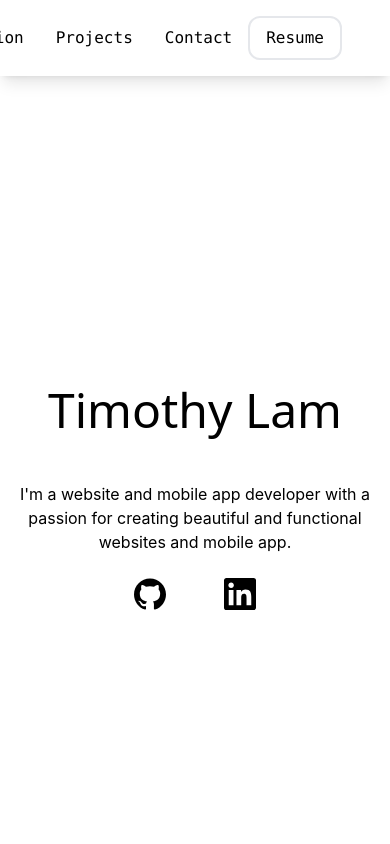
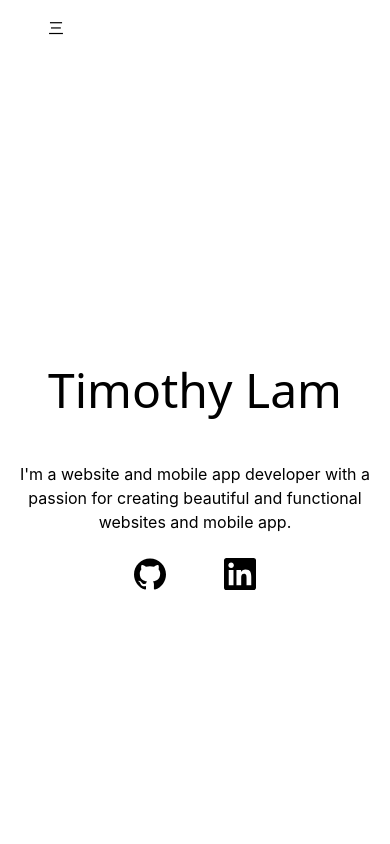
Before and after one commit to timothylam1228/Portfolio, a React (Create React App) app: page / in a window 390 px wide. Shown: the top 844 px of the page. Built offline with nearby package versions, Linux system fonts and the light colour scheme.

Commit message:
add responsive to header

```diff
--- a/src/components/Careers.jsx
+++ b/src/components/Careers.jsx
@@ -17,7 +17,7 @@ function JobEntry(props) {
     const experience = props.experience;
 
     return (
-        <div className="job-entry p-4 flex w-full flex-col">
+        <div className="job-entry flex w-full flex-col">
             <h3 className="text-2xl font-bold">{experience.title}</h3>
             <p> {experience.startDate} - {experience.endDate}</p>
             <p className="text-gray-600">{experience.company}．{experience.location}</p>
--- a/src/components/Header.jsx
+++ b/src/components/Header.jsx
@@ -58,6 +58,51 @@ const Header = () => {
     }
 
 
+    // use hamburger menu for mobile devices
+    // else use full menu
+
+    const [showMenu, setShowMenu] = useState(false)
+
+    const handleShowMenu = () => {
+        setShowMenu(!showMenu)
+    }
+
+    const MobileMenu = () => {
+        return (
+            <div className="flex flex-col text-center">
+                <div>
+                    <div className="flex justify-between items-center  px-12 py-4 cursor-pointer" onClick={handleShowMenu}>
+                        三
+                    </div>
+                </div>
+                <div className={`flex flex-col fixed items-center w-full h-screen pt-12 bg-white gap-6  ${showMenu ? 'flex' : 'hidden'}`}>
+                    {items.map((item, index) => (
+                        <div
+                            key={index}
+                            className='text-grey-800 text-center text-2xl hover:text-grey-600 cursor-pointer transition-colors duration-500 hover:bg-gray-200 px-4'
+                            onClick={(e) => {
+                                handleScrollToView(e, item.link)
+                                handleShowMenu()
+                            }}
+                        >
+                            {item.name}
+                        </div>
+                    ))
+                    }
+                    <Link link="./resume.pdf" name="Resume" className={"border-2 w-1/2 rounded-xl px-4 py-2 cursor-pointer transition-colors duration-500 hover:bg-gray-200"} />
+                    <div onClick={handleShowMenu} className='border-2 px-2 rounded-full border-black cursor-pointer'>X</div>
+                </div>
+            </div>
+        )
+    }
+
+    // if mobile device, display hamburger menu
+    // else display full menu
+
+    if (window.innerWidth <= 800) {
+        return <MobileMenu />
+    }
+
     return (
         <header
             className={`flex-col lg:fixed transition-all ease-in-out duration-500 w-full  ${scrollPosition === 0 ? "lg:py-[4px] border-0 shadow-lg" : "border-b-gray-500 "
--- a/src/components/Hero.jsx
+++ b/src/components/Hero.jsx
@@ -20,8 +20,8 @@ const Hero = () => {
 
     return (
         <Container>
-            <div className='flex flex-col md:flex-row'>
-                <div className='flex h-screen items-center justify-center'>
+            <div className='flex justify-center  flex-col h-screen md:flex-row'>
+                <div className='flex items-center justify-center'>
                     <div className='flex flex-col '>
                         <div className='font-sans  text-5xl'>
                             {welcomeSentence}
@@ -32,7 +32,7 @@ const Hero = () => {
                         <Related />
                     </div>
                 </div>
-                <div className='w-full'>
+                <div className='w-full hidden md:flex'>
                     <Animation />
                 </div>
             </div>
--- a/src/components/Project.jsx
+++ b/src/components/Project.jsx
@@ -11,12 +11,12 @@ const Project = ({ project }) => {
     }]
     return (
         <Container>
-            <div id="projects" className='group text-black transition-all duration-300 ease-in-out'>
+            <div id="projects" className='group text-black transition-all duration-300 ease-in-out w-full'>
                 <h2 className=' font-extrabold text-5xl bg-left-bottom bg-gradient-to-r from-black to-white bg-[length:0%_2px] bg-no-repeat group-hover:bg-[length:100%_2px] transition-all duration-500 ease-out'>Projects</h2>
             </div>
             <div className="mt-20">
                 {projects.map((project, index) => (
-                    <div className=" backdrop-blur-lg aspect-square border-2 border-black p-2 w-80 rounded-md relative">
+                    <div className=" backdrop-blur-lg aspect-square border-2 border-black p-2 w-full sm:w-80 rounded-md relative">
                         <img src={project.preview} alt={project.name} className=" rounded-md" />
                         <a href="https://0xblanc.io/" target="_blank" rel="noreferrer" className="flex text-lg justify-end font-bold font-mono">Conpany Front-end Project</a>
                         <div className="flex flex-row mt-2 gap-2 flex-wrap absolute bottom-2 right-2">
```
